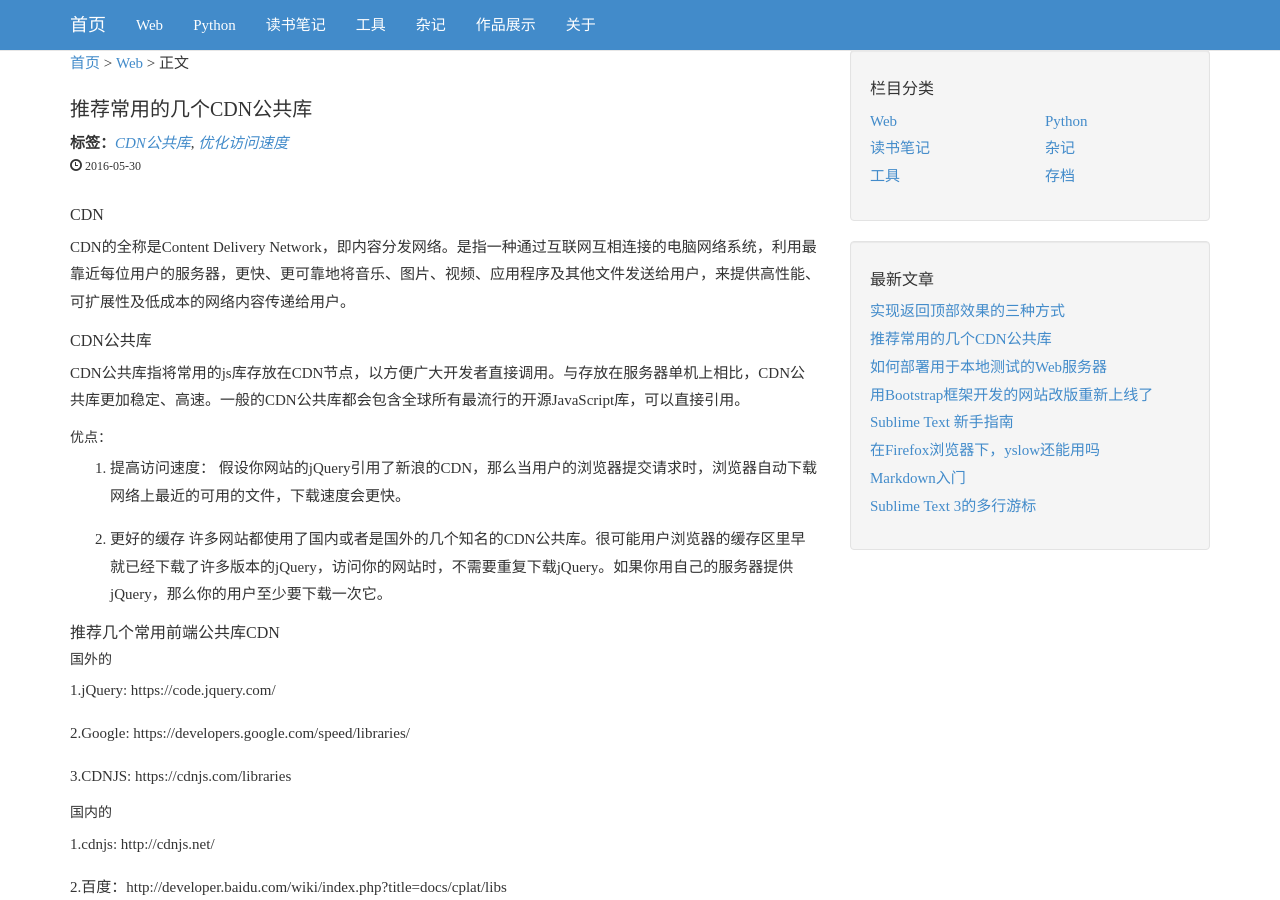
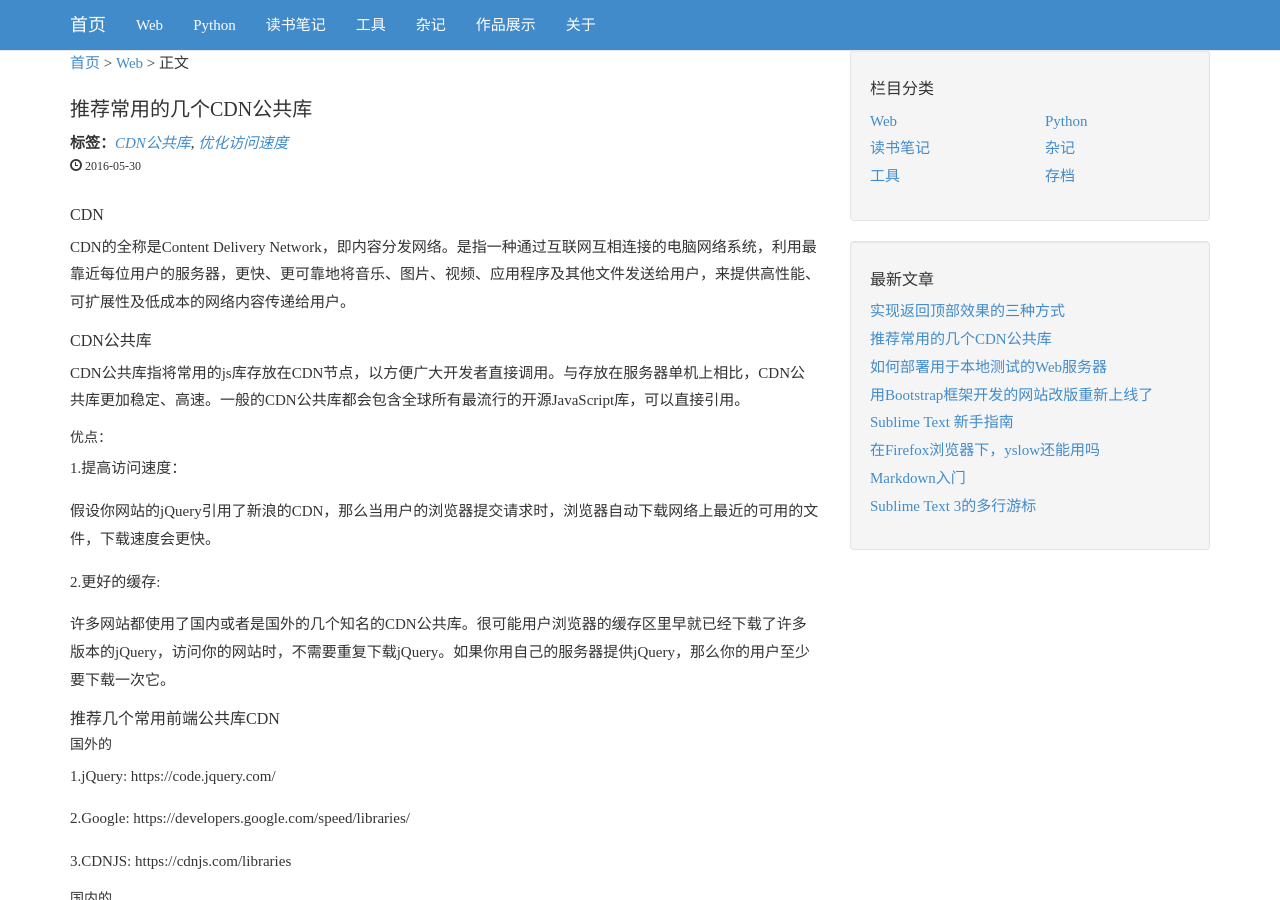
Before and after one commit to frankwang0909/blog_v1.0, a Jekyll site: the page built from _posts/2016-05-30-推荐常见的几个CDN公共库.md, in a window 1280 px wide and 900 px high. Built offline with Jekyll 4.4.1, drawn with Linux system fonts in a browser that asks for light colours; nearby versions of some CDN libraries.

Commit message:
修改排版

```diff
--- a/_posts/2016-05-30-推荐常见的几个CDN公共库.md
+++ b/_posts/2016-05-30-推荐常见的几个CDN公共库.md
@@ -11,10 +11,12 @@ CDN的全称是Content Delivery Network，即内容分发网络。是指一种
 CDN公共库指将常用的js库存放在CDN节点，以方便广大开发者直接调用。与存放在服务器单机上相比，CDN公共库更加稳定、高速。一般的CDN公共库都会包含全球所有最流行的开源JavaScript库，可以直接引用。
 
 ##### 优点：
-1. 提高访问速度：
+1.提高访问速度：
+
 假设你网站的jQuery引用了新浪的CDN，那么当用户的浏览器提交请求时，浏览器自动下载网络上最近的可用的文件，下载速度会更快。
 
-2. 更好的缓存
+2.更好的缓存:
+
 许多网站都使用了国内或者是国外的几个知名的CDN公共库。很可能用户浏览器的缓存区里早就已经下载了许多版本的jQuery，访问你的网站时，不需要重复下载jQuery。如果你用自己的服务器提供jQuery，那么你的用户至少要下载一次它。
 
 #### 推荐几个常用前端公共库CDN
@@ -24,6 +26,7 @@ CDN公共库指将常用的js库存放在CDN节点，以方便广大开发者直
 2.Google: https://developers.google.com/speed/libraries/
 
 3.CDNJS: https://cdnjs.com/libraries
+
 
 ##### 国内的
 1.cdnjs: http://cdnjs.net/
```
